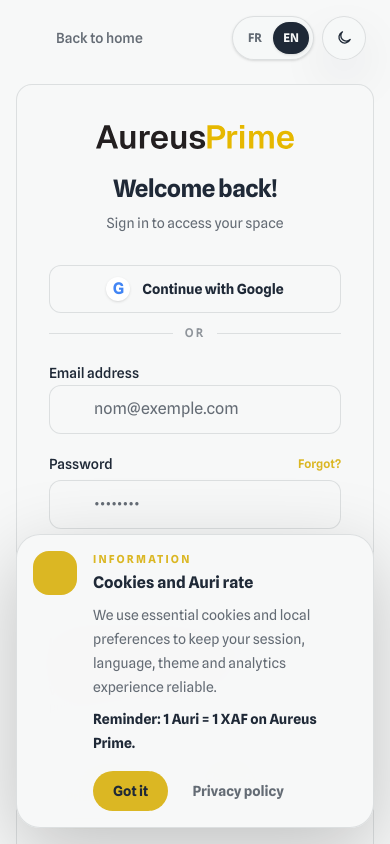
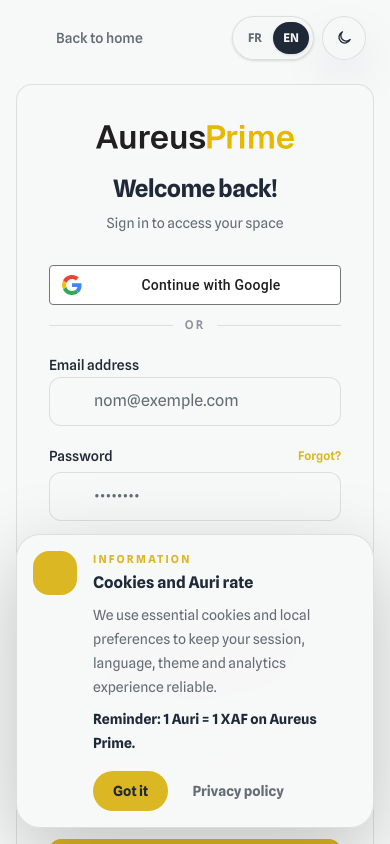
Before and after one commit to wulfrid650/aureusprimecli, a Next.js app: page /login in a window 390 px wide. Shown: the top 844 px of the page. Built offline with nearby package versions, Linux system fonts and the light colour scheme; no server answers.

Commit message:
Polish Google auth and mobile catalog rail

```diff
--- a/src/app/forgot-password/page.tsx
+++ b/src/app/forgot-password/page.tsx
@@ -5,7 +5,7 @@
 import Link from "next/link";
 import { LanguageToggle } from "@/components/ui/language-toggle";
 import { ThemeToggle } from "@/components/ui/theme-toggle";
-import { isRecaptchaEnabled, RecaptchaField, type RecaptchaFieldHandle } from "@/components/auth/recaptcha-field";
+import { isRecaptchaEnabled, RecaptchaField, type RecaptchaFieldHandle } from "@/components/auth/recaptcha-fields";
 import { getApiFieldErrors, getApiMessage, readApiResponse } from "@/lib/api-response";
 import { apiFetch } from "@/lib/fetch";
 import { useI18n } from "@/lib/i18n";
--- a/src/app/globals.css
+++ b/src/app/globals.css
@@ -350,6 +350,143 @@
   box-shadow:
     inset 0 1px 0 rgba(247, 248, 248, 0.06),
     0 12px 32px rgba(0, 0, 0, 0.16);
+}
+
+.gsi-material-button {
+  -moz-user-select: none;
+  -webkit-user-select: none;
+  appearance: none;
+  align-items: center;
+  background-color: #ffffff;
+  background-image: none;
+  border: 1px solid #747775;
+  border-radius: 4px;
+  box-sizing: border-box;
+  color: #1f1f1f;
+  cursor: pointer;
+  display: flex;
+  font-family: Roboto, Arial, sans-serif;
+  font-size: 14px;
+  height: 40px;
+  letter-spacing: 0.25px;
+  max-width: 400px;
+  min-width: min-content;
+  outline: none;
+  overflow: hidden;
+  padding: 0 12px;
+  position: relative;
+  text-align: center;
+  transition: background-color 218ms, border-color 218ms, box-shadow 218ms;
+  vertical-align: middle;
+  white-space: nowrap;
+  width: 100%;
+}
+
+.gsi-material-button .gsi-material-button-icon {
+  height: 20px;
+  margin-right: 12px;
+  min-width: 20px;
+  width: 20px;
+}
+
+.gsi-material-button .gsi-material-button-content-wrapper {
+  align-items: center;
+  display: flex;
+  height: 100%;
+  justify-content: space-between;
+  position: relative;
+  width: 100%;
+}
+
+.gsi-material-button .gsi-material-button-contents {
+  flex-grow: 1;
+  font-family: Roboto, Arial, sans-serif;
+  font-weight: 500;
+  overflow: hidden;
+  text-overflow: ellipsis;
+  vertical-align: top;
+}
+
+.gsi-material-button .gsi-material-button-state {
+  background-color: #303030;
+  border-radius: 50%;
+  height: 100%;
+  left: 0;
+  opacity: 0;
+  position: absolute;
+  top: 0;
+  transform: scale(0);
+  transition: opacity 218ms;
+  width: 100%;
+}
+
+.gsi-material-button:hover {
+  border-color: #747775;
+  box-shadow: 0 1px 2px 0 rgba(60, 64, 67, 0.3), 0 1px 3px 1px rgba(60, 64, 67, 0.15);
+}
+
+.gsi-material-button:hover .gsi-material-button-state {
+  opacity: 0.08;
+  transform: scale(1);
+}
+
+.gsi-material-button:active .gsi-material-button-state,
+.gsi-material-button:focus .gsi-material-button-state {
+  opacity: 0.12;
+  transform: scale(1);
+}
+
+.gsi-material-button:focus:not(:active) {
+  border-color: #4285f4;
+  box-shadow: 0 0 0 1px #4285f4;
+}
+
+.gsi-material-button[aria-disabled="true"] {
+  cursor: default;
+  opacity: 0.6;
+  pointer-events: none;
+}
+
+.recaptcha-shell {
+  display: flex;
+  justify-content: center;
+  min-height: 78px;
+  overflow: hidden;
+  width: 100%;
+}
+
+.recaptcha-frame {
+  flex: 0 0 304px;
+  transform-origin: top center;
+  width: 304px;
+}
+
+.home-subscription-rail {
+  scrollbar-width: none;
+}
+
+.home-subscription-rail::-webkit-scrollbar {
+  display: none;
+}
+
+@media (max-width: 399px) {
+  .recaptcha-shell {
+    min-height: 67px;
+  }
+
+  .recaptcha-frame {
+    transform: scale(0.85);
+  }
+}
+
+@media (max-width: 339px) {
+  .recaptcha-shell {
+    min-height: 57px;
+  }
+
+  .recaptcha-frame {
+    transform: scale(0.72);
+  }
 }
 
 .dashboard-mode {
--- a/src/app/login/page.tsx
+++ b/src/app/login/page.tsx
@@ -7,7 +7,7 @@
 import { LanguageToggle } from "@/components/ui/language-toggle";
 import { ThemeToggle } from "@/components/ui/theme-toggle";
 import { GoogleAuthButton } from "@/components/auth/google-auth-button";
-import { isRecaptchaEnabled, RecaptchaField, type RecaptchaFieldHandle } from "@/components/auth/recaptcha-field";
+import { isRecaptchaEnabled, RecaptchaField, type RecaptchaFieldHandle } from "@/components/auth/recaptcha-fields";
 import { getStoredAuthToken, storeAuthToken } from "@/lib/auth-token";
 import { getApiMessage, readApiResponse } from "@/lib/api-response";
 import { resolveApiUrl } from "@/lib/fetch";
--- a/src/app/register/page.tsx
+++ b/src/app/register/page.tsx
@@ -7,7 +7,7 @@
 import { LanguageToggle } from "@/components/ui/language-toggle";
 import { ThemeToggle } from "@/components/ui/theme-toggle";
 import { GoogleAuthButton } from "@/components/auth/google-auth-button";
-import { isRecaptchaEnabled, RecaptchaField, type RecaptchaFieldHandle } from "@/components/auth/recaptcha-field";
+import { isRecaptchaEnabled, RecaptchaField, type RecaptchaFieldHandle } from "@/components/auth/recaptcha-fields";
 import { getStoredAuthToken, storeAuthToken } from "@/lib/auth-token";
 import { getApiFieldErrors, getApiMessage, readApiResponse } from "@/lib/api-response";
 import { resolveApiUrl } from "@/lib/fetch";
--- a/src/app/reset-password/page.tsx
+++ b/src/app/reset-password/page.tsx
@@ -6,7 +6,7 @@
 import { useRouter, useSearchParams } from "next/navigation";
 import { LanguageToggle } from "@/components/ui/language-toggle";
 import { ThemeToggle } from "@/components/ui/theme-toggle";
-import { isRecaptchaEnabled, RecaptchaField, type RecaptchaFieldHandle } from "@/components/auth/recaptcha-field";
+import { isRecaptchaEnabled, RecaptchaField, type RecaptchaFieldHandle } from "@/components/auth/recaptcha-fields";
 import { getApiFieldErrors, getApiMessage, readApiResponse } from "@/lib/api-response";
 import { apiFetch } from "@/lib/fetch";
 import { useI18n } from "@/lib/i18n";
--- a/src/components/auth/google-auth-button.tsx
+++ b/src/components/auth/google-auth-button.tsx
@@ -22,19 +22,32 @@
     <a
       href={disabled ? undefined : href}
       aria-disabled={disabled}
+      tabIndex={disabled ? -1 : undefined}
       onClick={(event) => {
         if (disabled) {
           event.preventDefault();
         }
       }}
-      className={`flex h-12 w-full items-center justify-center gap-3 rounded-xl border border-[var(--premium-card-border)] bg-[var(--premium-card-deep)] px-4 text-sm font-bold text-[var(--premium-text)] transition-colors hover:border-primary-400/50 hover:bg-primary-500/5 ${
-        disabled ? "pointer-events-none opacity-60" : ""
-      }`}
+      className="gsi-material-button"
     >
-      <span className="flex size-6 items-center justify-center rounded-full bg-white text-base font-black text-[#4285f4] shadow-sm" aria-hidden="true">
-        G
+      <span className="gsi-material-button-state" aria-hidden="true" />
+      <span className="gsi-material-button-content-wrapper">
+        <span className="gsi-material-button-icon" aria-hidden="true">
+          <svg version="1.1" xmlns="http://www.w3.org/2000/svg" viewBox="0 0 48 48" style={{ display: "block" }}>
+            <path fill="#EA4335" d="M24 9.5c3.54 0 6.71 1.22 9.21 3.6l6.85-6.85C35.9 2.38 30.47 0 24 0 14.62 0 6.51 5.38 2.56 13.22l7.98 6.19C12.43 13.72 17.74 9.5 24 9.5z" />
+            <path fill="#4285F4" d="M46.98 24.55c0-1.57-.15-3.09-.38-4.55H24v9.02h12.94c-.58 2.96-2.26 5.48-4.78 7.18l7.73 6c4.51-4.18 7.09-10.36 7.09-17.65z" />
+            <path fill="#FBBC05" d="M10.53 28.59c-.48-1.45-.76-2.99-.76-4.59s.27-3.14.76-4.59l-7.98-6.19C.92 16.46 0 20.12 0 24c0 3.88.92 7.54 2.56 10.78l7.97-6.19z" />
+            <path fill="#34A853" d="M24 48c6.48 0 11.93-2.13 15.89-5.81l-7.73-6c-2.15 1.45-4.92 2.3-8.16 2.3-6.26 0-11.57-4.22-13.47-9.91l-7.98 6.19C6.51 42.62 14.62 48 24 48z" />
+            <path fill="none" d="M0 0h48v48H0z" />
+          </svg>
+        </span>
+        <span className="gsi-material-button-contents">
+          {intent === "login" ? t("auth.googleLogin") : t("auth.googleSignup")}
+        </span>
+        <span style={{ display: "none" }} aria-hidden="true">
+          {intent === "login" ? t("auth.googleLogin") : t("auth.googleSignup")}
+        </span>
       </span>
-      <span>{intent === "login" ? t("auth.googleLogin") : t("auth.googleSignup")}</span>
     </a>
   );
 }
--- a/src/components/auth/recaptcha-field.tsx
+++ b/src/components/auth/recaptcha-field.tsx
@@ -32,6 +32,7 @@
 };
 
 const SITE_KEY = process.env.NEXT_PUBLIC_RECAPTCHA_SITE_KEY?.trim() || "";
+let recaptchaScriptPromise: Promise<void> | null = null;
 
 export function isRecaptchaEnabled(): boolean {
   return SITE_KEY.length > 0;
@@ -39,6 +40,39 @@
 
 function getErrorMessage(error: unknown): string {
   return error instanceof Error ? error.message : String(error);
+}
+
+function loadRecaptchaScript(): Promise<void> {
+  if (window.grecaptcha) {
+    return Promise.resolve();
+  }
+
+  if (recaptchaScriptPromise) {
+    return recaptchaScriptPromise;
+  }
+
+  recaptchaScriptPromise = new Promise<void>((resolve, reject) => {
+    const existing = document.querySelector<HTMLScriptElement>('script[src^="https://www.google.com/recaptcha/api.js"]');
+
+    if (existing) {
+      existing.addEventListener("load", () => resolve(), { once: true });
+      existing.addEventListener("error", () => reject(new Error("reCAPTCHA script failed")), { once: true });
+      return;
+    }
+
+    const script = document.createElement("script");
+    script.src = "https://www.google.com/recaptcha/api.js?render=explicit";
+    script.async = true;
+    script.defer = true;
+    script.onload = () => resolve();
+    script.onerror = () => reject(new Error("reCAPTCHA script failed"));
+    document.head.appendChild(script);
+  }).catch((error) => {
+    recaptchaScriptPromise = null;
+    throw error;
+  });
+
+  return recaptchaScriptPromise;
 }
 
 export const RecaptchaField = forwardRef<RecaptchaFieldHandle, { onTokenChange: (token: string) => void }>(
@@ -66,28 +100,7 @@
 
       let mounted = true;
 
-      const loadScript = () => {
-        const existing = document.querySelector('script[src^="https://www.google.com/recaptcha/api.js"]');
-        if (existing) {
-          if (window.grecaptcha) return Promise.resolve();
-          return new Promise<void>((resolve, reject) => {
-            existing.addEventListener("load", () => resolve(), { once: true });
-            existing.addEventListener("error", () => reject(new Error("reCAPTCHA script failed")), { once: true });
-          });
-        }
-
-        return new Promise<void>((resolve, reject) => {
-          const script = document.createElement("script");
-          script.src = "https://www.google.com/recaptcha/api.js?render=explicit";
-          script.async = true;
-          script.defer = true;
-          script.onload = () => resolve();
-          script.onerror = () => reject(new Error("reCAPTCHA script failed"));
-          document.head.appendChild(script);
-        });
-      };
-
-      loadScript()
+      loadRecaptchaScript()
         .then(() => {
           if (!mounted || !containerRef.current || !window.grecaptcha) return;
           const tryRender = () => {
@@ -166,9 +179,11 @@
 
     return (
       <div className="space-y-2">
-        <div ref={containerRef} className="min-h-[78px]" />
+        <div className="recaptcha-shell" aria-label="reCAPTCHA">
+          <div ref={containerRef} className="recaptcha-frame min-h-[78px]" />
+        </div>
         {loadError && (
-          <div>
+          <div className="text-center">
             <p className="text-xs font-medium text-red-600">Impossible de charger reCAPTCHA. Vérifiez votre connexion puis réessayez.</p>
             {loadErrorMessage && (
               <p className="text-xs text-red-500">Détails: {loadErrorMessage}</p>
```
Also changed, not shown: src/components/marketing/home-page.tsx (+78 -4 lines).
